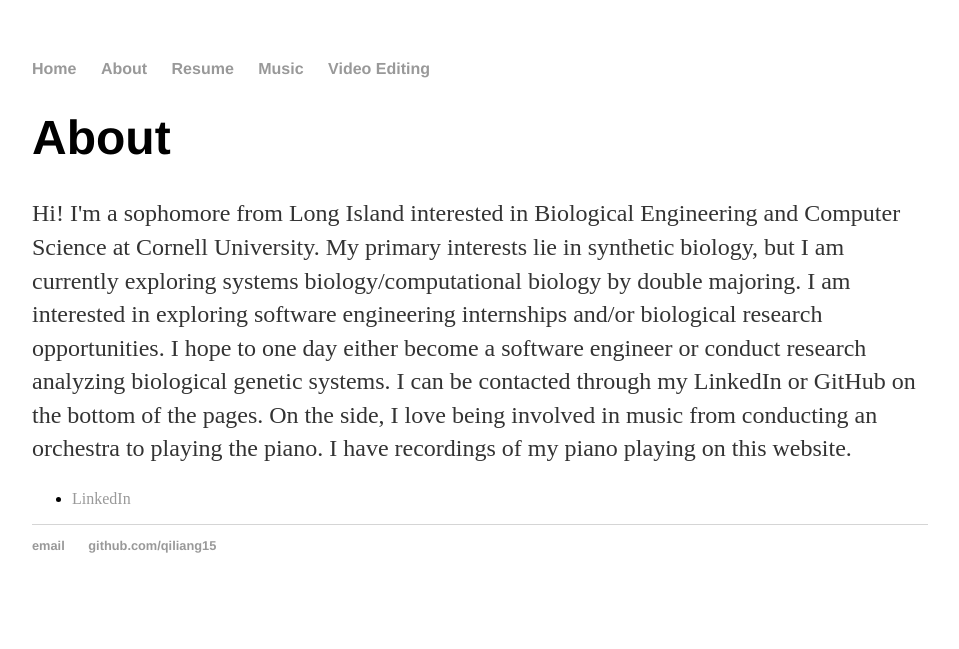
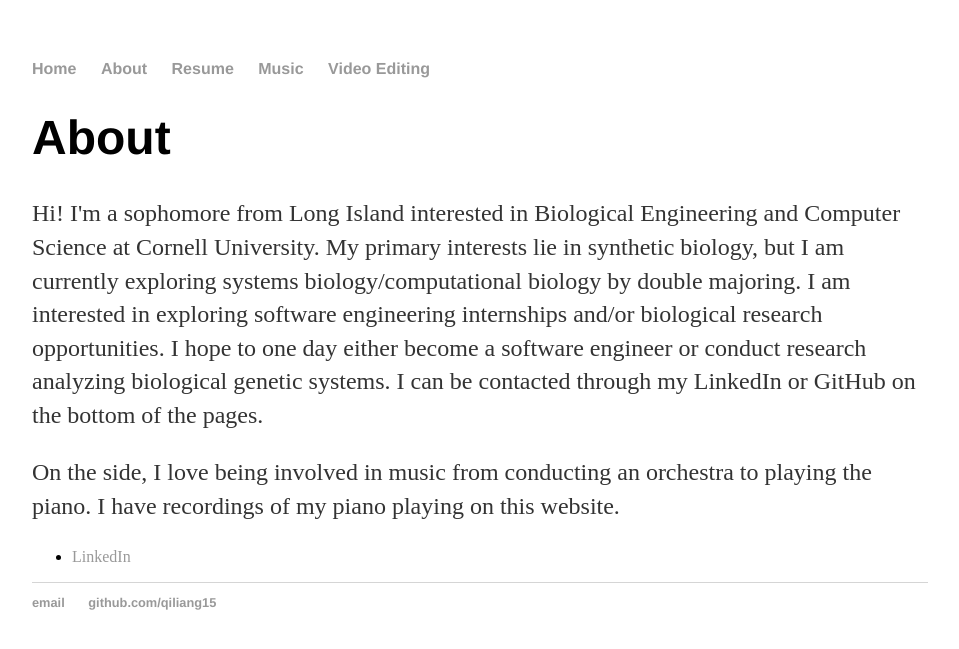
Before and after one commit to jwang115/jwang115.github.io, a Jekyll site: the page built from about/index.html, in a window 1280 px wide. Shown: the top 649 px of the page, without its empty margins (160-1119 px from the left). Built offline with Jekyll 4.4.1, drawn with Linux system fonts in a browser that asks for light colours.

```diff
--- a/about/index.html
+++ b/about/index.html
@@ -5,9 +5,9 @@ title: About Jeremy Wang
 
 		<div class="about">
 			<h1>About</h1>
-			<p> Hi!  I'm a sophomore from Long Island interested in Biological Engineering and Computer Science at Cornell University.  My primary interests lie in synthetic biology, but I am currently exploring systems biology/computational biology by double majoring.  I am interested in exploring software engineering internships and/or biological research opportunities.  I hope to one day either become a software engineer or conduct research analyzing biological genetic systems.  I can be contacted through my LinkedIn or GitHub on the bottom of the pages.
+			<p> Hi!  I'm a sophomore from Long Island interested in Biological Engineering and Computer Science at Cornell University.  My primary interests lie in synthetic biology, but I am currently exploring systems biology/computational biology by double majoring.  I am interested in exploring software engineering internships and/or biological research opportunities.  I hope to one day either become a software engineer or conduct research analyzing biological genetic systems.  I can be contacted through my LinkedIn or GitHub on the bottom of the pages. </p>
 
-      On the side, I love being involved in music from conducting an orchestra to playing the piano.  I have recordings of my piano playing on this website.  </p>
+      <p> On the side, I love being involved in music from conducting an orchestra to playing the piano.  I have recordings of my piano playing on this website.  </p>
 
 			<ul class="contacts">
 				<li><a href="https://www.linkedin.com/in/jeremyqwang/">LinkedIn</a></li>
```
